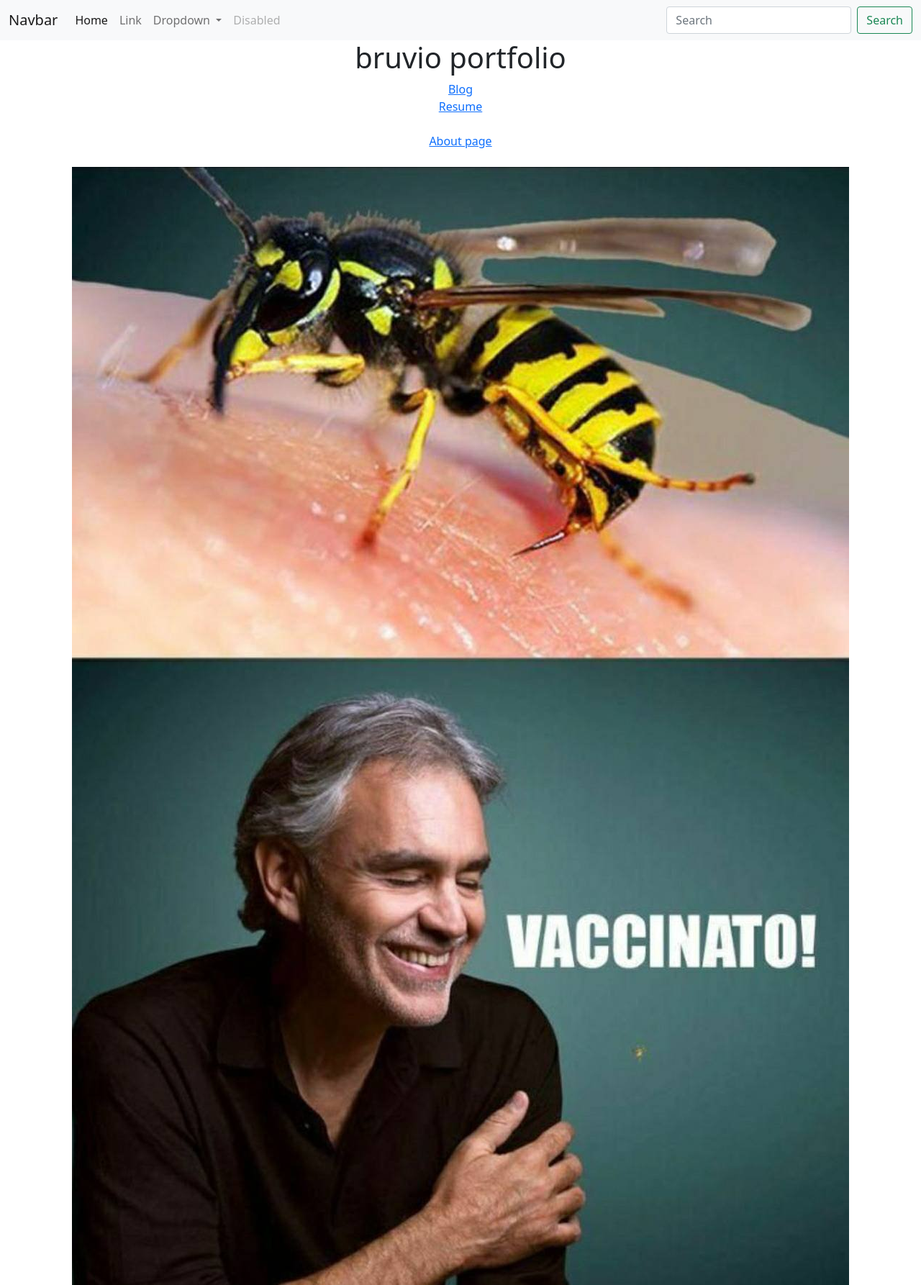
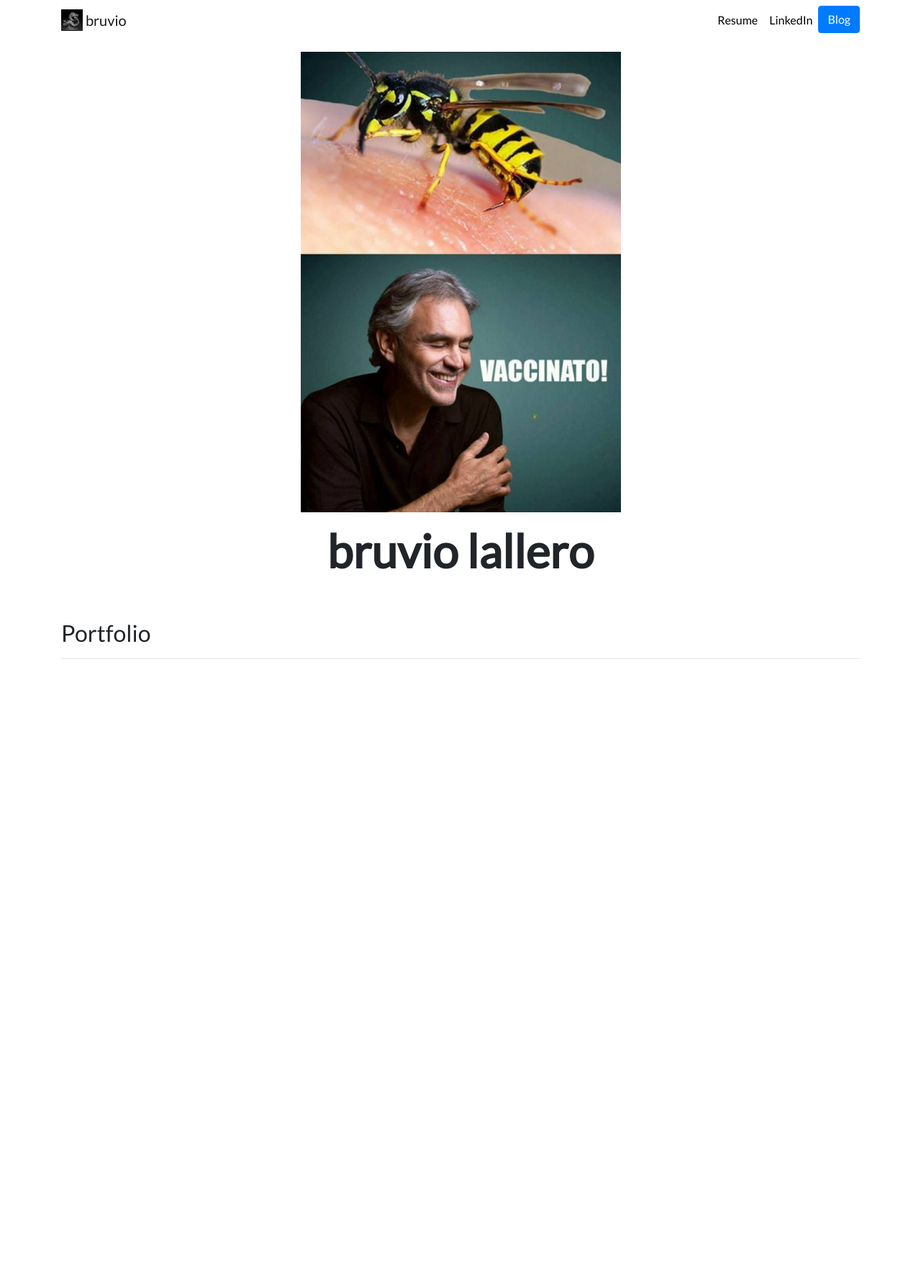
Before and after one commit to bruvio/Django-portfolio, a Django app: page / in a window 1280 px wide. Shown: the whole page at 72% size. After the commit the page ends 916 px from the top, so only its background shows below. Run offline with Django 3.2, Linux system fonts and the light colour scheme; data that the repository does not hold is empty; some libraries are stand-ins or nearby versions.

Commit message:
final touches

```diff
--- a/personal_portfolio/settings.py
+++ b/personal_portfolio/settings.py
@@ -25,7 +25,11 @@
 # SECURITY WARNING: don't run with debug turned on in production!
 DEBUG = True
 
-ALLOWED_HOSTS = []
+ALLOWED_HOSTS = [
+    "django-env.eba-dtakwdae.us-west-2.elasticbeanstalk.com",
+    "127.0.0.1",
+    "0.0.0.0",
+]
 
 
 # Application definition
--- /dev/null
+++ b/portfolio/static/portfolio/custom.css
@@ -0,0 +1,24 @@
+.navbar-nav .nav-link {
+    color: rgba(0,0,0,1) !important;
+}
+
+.navbar-nav .nav-link:hover {
+    color: rgba(0,0,0,.5) !important;
+}
+
+body {
+    font-family: 'Lato', sans-serif;
+}
+
+#blogtitle {
+    font-size: 6rem;
+}
+
+@media (min-width: 992px) {
+    #hometext {
+        font-size: 4rem;
+    }
+    #blogdetailtitle {
+        font-size: 5rem;
+    }
+}
--- a/portfolio/templates/portfolio/base.html
+++ b/portfolio/templates/portfolio/base.html
@@ -1,65 +1,62 @@
+{% load static %}
 <!doctype html>
 <html lang="en">
+
 <head>
   <!-- Required meta tags -->
   <meta charset="utf-8">
-    <meta name="viewport" content="width=device-width, initial-scale=1">
+  <meta name="viewport" content="width=device-width, initial-scale=1, shrink-to-fit=no">
 
   <!-- Bootstrap CSS -->
-    <link href="https://cdn.jsdelivr.net/npm/bootstrap@5.1.0/dist/css/bootstrap.min.css" rel="stylesheet" integrity="sha384-KyZXEAg3QhqLMpG8r+8fhAXLRk2vvoC2f3B09zVXn8CA5QIVfZOJ3BCsw2P0p/We" crossorigin="anonymous">
+  <link rel="stylesheet" href="https://stackpath.bootstrapcdn.com/bootstrap/4.4.1/css/bootstrap.min.css" integrity="sha384-Vkoo8x4CGsO3+Hhxv8T/Q5PaXtkKtu6ug5TOeNV6gBiFeWPGFN9MuhOf23Q9Ifjh" crossorigin="anonymous">
 
-    <title>Hello, world!</title>
+  <link rel="stylesheet" href="{% static "portfolio/custom.css" %}">
+
+  <link href="https://fonts.googleapis.com/css?family=Lato&display=swap" rel="stylesheet">
+
+  <link rel="icon" type="image/png" href="{% static "portfolio/serpent.jpeg" %}">
+
+  <title>bruvio</title>
 </head>
+
 <body>
-    <nav class="navbar navbar-expand-lg navbar-light bg-light">
-        <div class="container-fluid">
-          <a class="navbar-brand" href="#">Navbar</a>
-          <button class="navbar-toggler" type="button" data-bs-toggle="collapse" data-bs-target="#navbarSupportedContent" aria-controls="navbarSupportedContent" aria-expanded="false" aria-label="Toggle navigation">
+
+  <nav id="topNav" class="navbar navbar-expand-md navbar-light">
+    <div class="container">
+      <a class="navbar-brand" href="{% url 'home' %}">
+        <img src="{% static "portfolio/serpent.jpeg" %}" width="30" height="30" class="d-inline-block align-top" alt="bruvio's logo">
+        <span>bruvio</span>
+      </a>
+      <button class="navbar-toggler" type="button" data-toggle="collapse" data-target="#navbarNav" aria-controls="navbarNav" aria-expanded="false" aria-label="Toggle navigation">
         <span class="navbar-toggler-icon"></span>
       </button>
-          <div class="collapse navbar-collapse" id="navbarSupportedContent">
-            <ul class="navbar-nav me-auto mb-2 mb-lg-0">
+      <div class="collapse navbar-collapse text-center" id="navbarNav">
+        <ul class="navbar-nav ml-auto">
           <li class="nav-item">
-                <a class="nav-link active" aria-current="page" href="#">Home</a>
+            <a class="nav-link" href="{% static "portfolio/resume.pdf" %}">Resume</a>
           </li>
           <li class="nav-item">
-                <a class="nav-link" href="#">Link</a>
+            <a class="nav-link" href="https://www.linkedin.com/in/bruvio/" target="_blank">LinkedIn</a>
           </li>
-              <li class="nav-item dropdown">
-                <a class="nav-link dropdown-toggle" href="#" id="navbarDropdown" role="button" data-bs-toggle="dropdown" aria-expanded="false">
-                  Dropdown
-                </a>
-                <ul class="dropdown-menu" aria-labelledby="navbarDropdown">
-                  <li><a class="dropdown-item" href="#">Action</a></li>
-                  <li><a class="dropdown-item" href="#">Another action</a></li>
-                  <li><hr class="dropdown-divider"></li>
-                  <li><a class="dropdown-item" href="#">Something else here</a></li>
-                </ul>
-              </li>
-              <li class="nav-item">
-                <a class="nav-link disabled" href="#" tabindex="-1" aria-disabled="true">Disabled</a>
+          <!-- <li class="nav-item">
+            <a class="nav-link" href="https://twitter.com/ZappyCode" target="_blank">Twitter</a>
+          </li> -->
+          <li>
+            <a role="button" href="{% url 'blog:all_blogs' %}" class="btn btn-primary">Blog</a>
           </li>
         </ul>
-            <form class="d-flex">
-              <input class="form-control me-2" type="search" placeholder="Search" aria-label="Search">
-              <button class="btn btn-outline-success" type="submit">Search</button>
-            </form>
       </div>
     </div>
   </nav>
+  <div class="container">
+    {% block content %}{% endblock %}
+  </div>
 
+  <!-- Optional JavaScript -->
+  <!-- jQuery first, then Popper.js, then Bootstrap JS -->
+  <script src="https://code.jquery.com/jquery-3.4.1.slim.min.js" integrity="sha384-J6qa4849blE2+poT4WnyKhv5vZF5SrPo0iEjwBvKU7imGFAV0wwj1yYfoRSJoZ+n" crossorigin="anonymous"></script>
+  <script src="https://cdn.jsdelivr.net/npm/popper.js@1.16.0/dist/umd/popper.min.js" integrity="sha384-Q6E9RHvbIyZFJoft+2mJbHaEWldlvI9IOYy5n3zV9zzTtmI3UksdQRVvoxMfooAo" crossorigin="anonymous"></script>
+  <script src="https://stackpath.bootstrapcdn.com/bootstrap/4.4.1/js/bootstrap.min.js" integrity="sha384-wfSDF2E50Y2D1uUdj0O3uMBJnjuUD4Ih7YwaYd1iqfktj0Uod8GCExl3Og8ifwB6" crossorigin="anonymous"></script>
+</body>
 
-    {% block content %}{% endblock %}
-
-    <!-- Optional JavaScript; choose one of the two! -->
-
-    <!-- Option 1: Bootstrap Bundle with Popper -->
-    <script src="https://cdn.jsdelivr.net/npm/bootstrap@5.1.0/dist/js/bootstrap.bundle.min.js" integrity="sha384-U1DAWAznBHeqEIlVSCgzq+c9gqGAJn5c/t99JyeKa9xxaYpSvHU5awsuZVVFIhvj" crossorigin="anonymous"></script>
-
-    <!-- Option 2: Separate Popper and Bootstrap JS -->
-    <!--
-    <script src="https://cdn.jsdelivr.net/npm/@popperjs/core@2.9.3/dist/umd/popper.min.js" integrity="sha384-eMNCOe7tC1doHpGoWe/6oMVemdAVTMs2xqW4mwXrXsW0L84Iytr2wi5v2QjrP/xp" crossorigin="anonymous"></script>
-    <script src="https://cdn.jsdelivr.net/npm/bootstrap@5.1.0/dist/js/bootstrap.min.js" integrity="sha384-cn7l7gDp0eyniUwwAZgrzD06kc/tftFf19TOAs2zVinnD/C7E91j9yyk5//jjpt/" crossorigin="anonymous"></script>
-    -->
-  </body>
 </html>
--- a/portfolio/templates/portfolio/home.html
+++ b/portfolio/templates/portfolio/home.html
@@ -1,40 +1,41 @@
-{% extends  'portfolio/base.html' %}
+{% extends "portfolio/base.html" %}
 
-{% block content  %}
+{% load static %}
 
+{% block content %}
 
+<div class="row justify-content-center my-3">
+    <div class="col-5">
+      <img src="{% static 'portfolio/vaccinato.jpeg' %}" class="img-fluid">
+    </div>
+  </div>
 
+  <div class="row justify-content-center mb-3">
+    <div class="col-md-9 text-center">
+      <h1 id="hometext" class="font-weight-bold">bruvio lallero</h1>
+    </div>
+  </div>
 
+    <h2 class="mt-5">Portfolio</h2>
+    <hr>
+    <div class="row">
+      {% for project in projects %}
+      <div class="col-lg-4 col-md-6">
 
-<div class="container text-center">
-    {% load static %}
-    <h1>bruvio portfolio</h1>
-    <a href="{% url 'blog:all_blogs' %}">Blog</a>
+        {% if project.url %}
+        <a href="{{ project.url }}">
+          <img src="{{ project.image.url }}" class="img-fluid mb-2">
+        </a>
+        {% else %}
 
-    <br>
-    <a href="{% static 'portfolio/bviola_seg.pdf' %}">Resume</a>
-<br><br>
-    <a href="{% url 'about' %}">About page</a>
-    <br>
-    <br>
+        <img src="{{ project.image.url }}" class="img-fluid mb-2">
+        {% endif %}
+        <h3>{{ project.title }}</h3>
+        <p>{{ project.description }}</p>
 
-    <img src="{% static 'portfolio/vaccinato.jpeg' %}">
-
-    {% for project in projects %}
-
-<h2>{{ project.title  }}</h2>
-<p>{{ project.description  }}</p>
-<img src="{{ project.image.url  }}" height=40, width = 50>
-{% if project.url %}
-
-<br><a href="{{ project.url }}">Link</a>
-{% endif %}
-
-{% endfor %}
-
-
-</div>
-
+      </div>
+      {% endfor %}
+    </div>
 
 
 {% endblock %}
```
Also changed, not shown: portfolio/static/portfolio/AntiMatter_Sea_Serpent_01.jpg (added), portfolio/static/portfolio/serpent.jpeg (added), 2 other files. Lines whose indentation alone changed are shown as unchanged.
